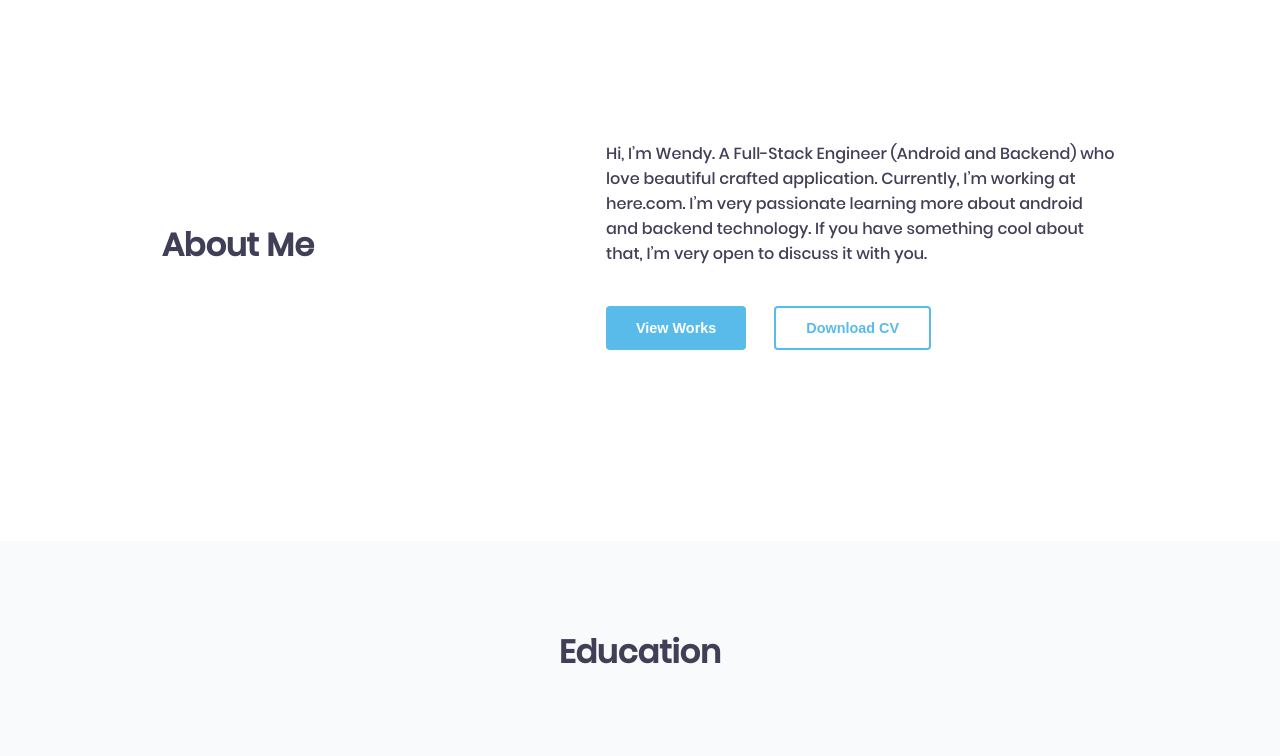
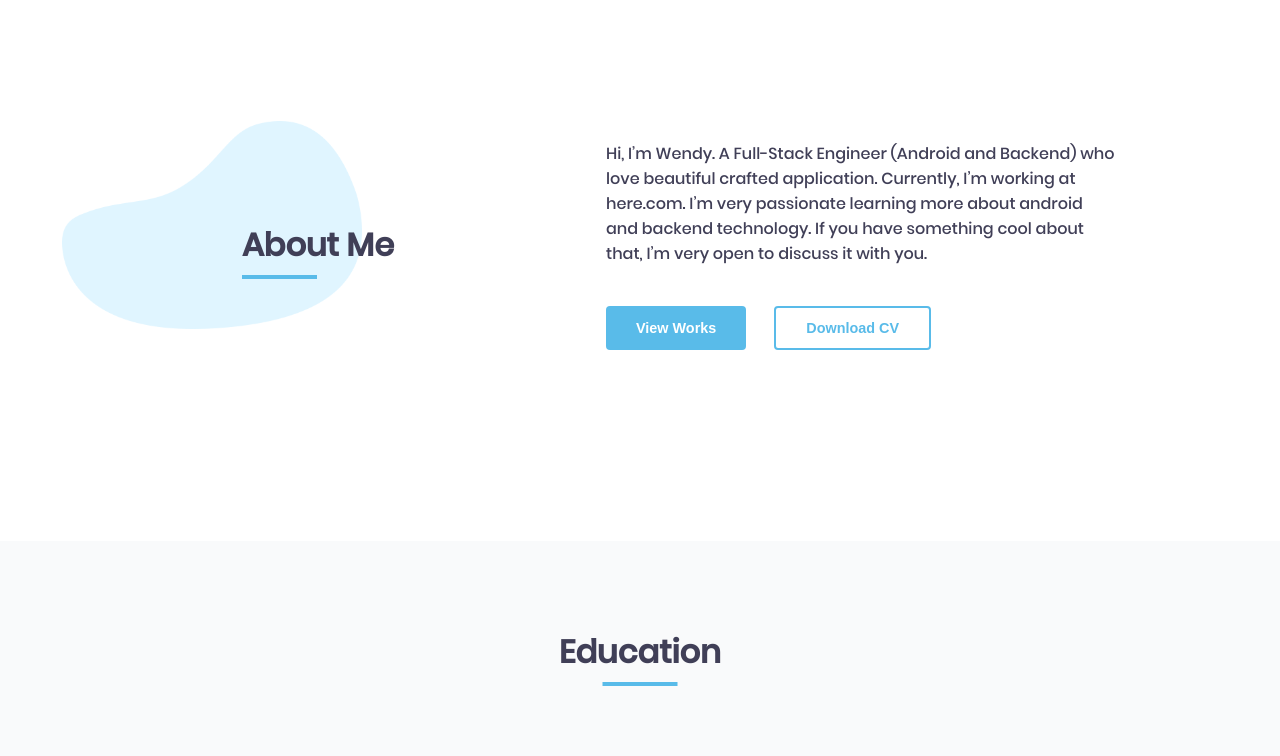
Before and after one commit to WendyYanto/react-personal-website, a React (Create React App) app: page / in a window 1280 px wide. Shown: the part 700-1456 px from the top of the page. Built offline with nearby package versions, Linux system fonts and the light colour scheme.

Commit message:
[improvement] add styling on underline block and background

```diff
--- a/src/components/about-me/index.js
+++ b/src/components/about-me/index.js
@@ -1,6 +1,7 @@
 import React, { lazy } from 'react'
 import { withRouter } from 'react-router-dom'
 import config from 'config'
+import Path from 'assets/images/bg-path.png'
 
 import './index.scss'
 
@@ -23,6 +24,7 @@ const AboutMe = ({ history }) => {
   return (
     <div className='section about-me'>
       <div className='about-me__title'>
+        <img src={Path} />
         <h1>About Me</h1>
       </div>
       <div className='about-me__description'>
--- a/src/components/about-me/index.scss
+++ b/src/components/about-me/index.scss
@@ -8,6 +8,40 @@
   align-items: center;
   @include mobile {
     flex-direction: column;
+  }
+  &__title {
+    position: relative;
+    img {
+      position: absolute;
+      height: auto;
+      max-width: 300px;
+      top: -100px;
+      left: -100px;
+      z-index: -5;
+      @include mobile {
+        display: none;
+      }
+    }
+    h1 {
+      z-index: 2;
+      transform: translateX(80px);
+      @include mobile {
+        transform: translateX(0);
+      }
+      &::after {
+        position: absolute;
+        content: '';
+        display: block;
+        width: 75px;
+        height: 4px;
+        background-color: $primary-color;
+        bottom: -10px;
+        @include mobile {
+          transform: translateX(-50%);
+          left: 50%;
+        }
+      }
+    }
   }
   &__description {
     flex-wrap: wrap;
--- a/src/components/education/index.scss
+++ b/src/components/education/index.scss
@@ -10,6 +10,18 @@
   justify-content: space-around;
   &__title {
     margin-bottom: 60px;
+    position: relative;
+    &::after {
+      position: absolute;
+      content: '';
+      display: block;
+      width: 75px;
+      height: 4px;
+      background-color: $primary-color;
+      bottom: -10px;
+      transform: translateX(-50%);
+      left: 50%;
+    }
   }
   &__items {
     margin-top: -120px;
--- a/src/components/portfolio/index.scss
+++ b/src/components/portfolio/index.scss
@@ -7,6 +7,18 @@
   justify-content: center;
   &__title {
     margin-top: 50px;
+    position: relative;
+    &::after {
+      position: absolute;
+      content: '';
+      display: block;
+      width: 75px;
+      height: 4px;
+      background-color: $primary-color;
+      bottom: -10px;
+      transform: translateX(-50%);
+      left: 50%;
+    }
   }
   &__items {
     display: flex;
```
Also changed, not shown: src/assets/images/bg-path.png (added).
